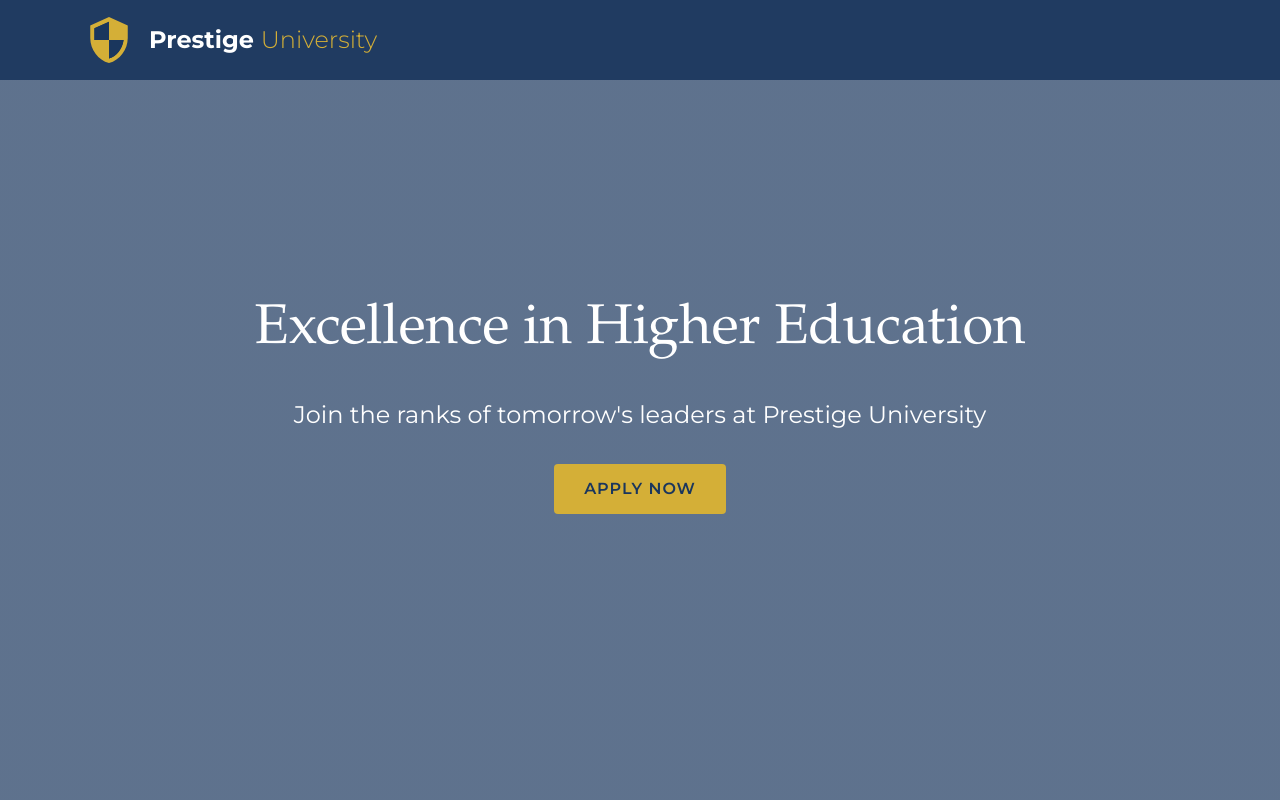
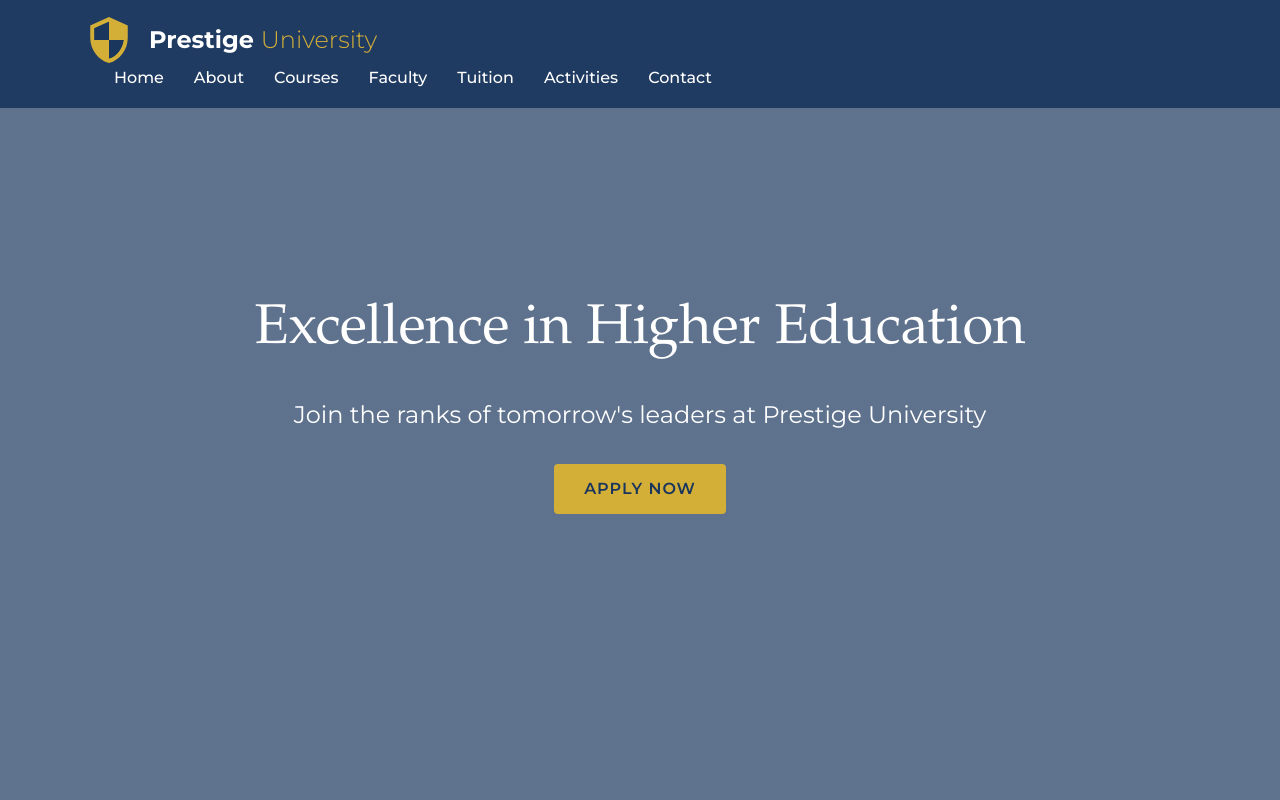
Before and after one commit to matomugo60/schoolWebsite, a plain HTML site: page index.html in a window 1280 px wide. Shown: the top 800 px of the page. Drawn offline with Linux system fonts and the light colour scheme.

Commit message:
updated navbar

```diff
--- a/index.html
+++ b/index.html
@@ -19,7 +19,20 @@
                 <h1>Prestige <span>University</span></h1>
             </div>
             <nav class="navbar">
-                <!-- Rest of navigation remains the same -->
+                <ul class="nav-links">
+                    <li><a href="#home">Home</a></li>
+                    <li><a href="#about">About</a></li>
+                    <li><a href="#courses">Courses</a></li>
+                    <li><a href="#faculty">Faculty</a></li>
+                    <li><a href="#tuition">Tuition</a></li>
+                    <li><a href="#activities">Activities</a></li>
+                    <li><a href="#contact">Contact</a></li>
+                </ul>
+                <div class="hamburger">
+                    <span class="bar"></span>
+                    <span class="bar"></span>
+                    <span class="bar"></span>
+                </div>
             </nav>
         </div>
     </header>
```
